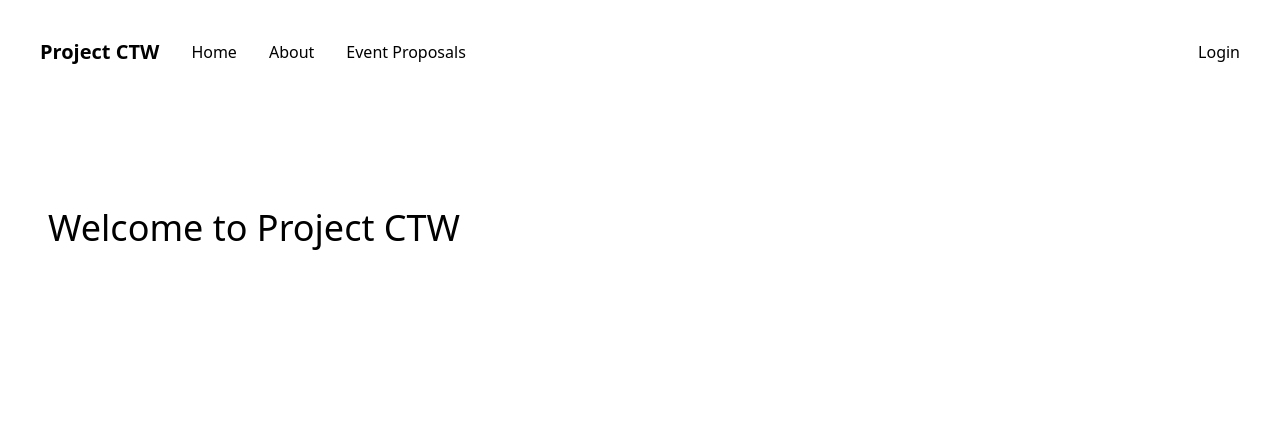
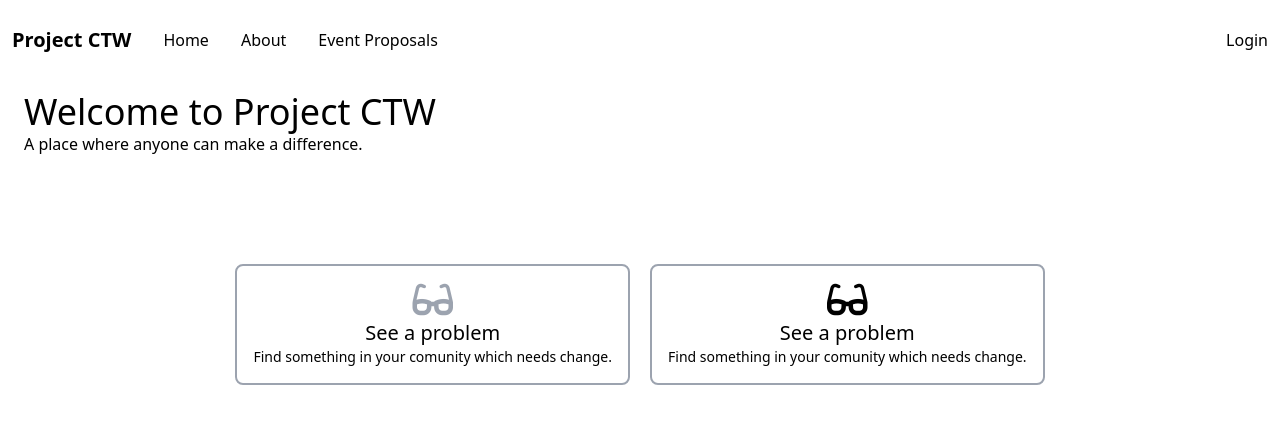
Before and after one commit to dl2574/projectCTW, a Django app: page / in a window 1280 px wide. Shown: the top 424 px of the page. Run offline with Django 4.2, Linux system fonts and the light colour scheme; some libraries are stand-ins or nearby versions.

Commit message:
Last update unknown

```diff
--- a/base/templates/base/home.html
+++ b/base/templates/base/home.html
@@ -2,7 +2,42 @@
 {% load static %}
 
 {% block content %}
-    <section class="">
+    <!-- Title / Hero Section -->
+    <section class="container h-40 m-3 mt-0">
         <h1 class="text-4xl">Welcome to Project CTW</h1>
+        <p class="">A place where anyone can make a difference.</p>
+    </section>
+    <!-- Explination Section -->
+    <section class="flex flex-col space-y-5 md:flex-row md:justify-center md:space-x-5 md:space-y-0">
+        <!-- A card for each step of the process-->
+        <div class="flex flex-col items-center text-center rounded-lg p-4 border-2 border-gray-400">
+            <!-- Image Portion -->
+            <div class="">
+                <i class="fa-solid fa-glasses text-4xl text-gray-400"></i>
+            </div>
+            <!-- Title Portion -->
+            <div class="">
+                <h3 class="text-xl">See a problem</h3>
+            </div>
+            <!-- Description Portion -->
+            <div class="">
+                <p class="text-sm">Find something in your comunity which needs change.</p>
+            </div>
+        </div>
+        <!-- A card for each step of the process-->
+        <div class="flex flex-col items-center text-center rounded-lg p-4 border-2 border-gray-400">
+            <!-- Image Portion -->
+            <div class="">
+                <i class="fa-solid fa-glasses text-4xl"></i>
+            </div>
+            <!-- Title Portion -->
+            <div class="">
+                <h3 class="text-xl">See a problem</h3>
+            </div>
+            <!-- Description Portion -->
+            <div class="">
+                <p class="text-sm">Find something in your comunity which needs change.</p>
+            </div>
+        </div>
     </section>
 {% endblock content %}
--- a/static/css/main.css
+++ b/static/css/main.css
@@ -615,6 +615,10 @@ video {
   right: 1.5rem;
 }
 
+.m-3 {
+  margin: 0.75rem;
+}
+
 .mx-auto {
   margin-left: auto;
   margin-right: auto;
@@ -638,6 +642,10 @@ video {
 
 .mb-2 {
   margin-bottom: 0.5rem;
+}
+
+.mt-0 {
+  margin-top: 0px;
 }
 
 .block {
@@ -678,6 +686,14 @@ video {
 
 .\!hidden {
   display: none !important;
+}
+
+.h-10 {
+  height: 2.5rem;
+}
+
+.h-40 {
+  height: 10rem;
 }
 
 .w-full {
@@ -726,6 +742,10 @@ video {
   justify-content: space-between;
 }
 
+.justify-items-center {
+  justify-items: center;
+}
+
 .space-y-6 > :not([hidden]) ~ :not([hidden]) {
   --tw-space-y-reverse: 0;
   margin-top: calc(1.5rem * calc(1 - var(--tw-space-y-reverse)));
@@ -742,6 +762,12 @@ video {
   --tw-space-y-reverse: 0;
   margin-top: calc(0.75rem * calc(1 - var(--tw-space-y-reverse)));
   margin-bottom: calc(0.75rem * var(--tw-space-y-reverse));
+}
+
+.space-y-5 > :not([hidden]) ~ :not([hidden]) {
+  --tw-space-y-reverse: 0;
+  margin-top: calc(1.25rem * calc(1 - var(--tw-space-y-reverse)));
+  margin-bottom: calc(1.25rem * var(--tw-space-y-reverse));
 }
 
 .self-end {
@@ -766,9 +792,27 @@ video {
   border-width: 1px;
 }
 
+.border-4 {
+  border-width: 4px;
+}
+
+.border-2 {
+  border-width: 2px;
+}
+
+.border-gray-400 {
+  --tw-border-opacity: 1;
+  border-color: rgb(156 163 175 / var(--tw-border-opacity));
+}
+
 .bg-white {
   --tw-bg-opacity: 1;
   background-color: rgb(255 255 255 / var(--tw-bg-opacity));
+}
+
+.bg-slate-400 {
+  --tw-bg-opacity: 1;
+  background-color: rgb(148 163 184 / var(--tw-bg-opacity));
 }
 
 .p-12 {
@@ -785,6 +829,10 @@ video {
 
 .p-4 {
   padding: 1rem;
+}
+
+.p-3 {
+  padding: 0.75rem;
 }
 
 .py-3\.5 {
@@ -825,6 +873,24 @@ video {
 .py-2 {
   padding-top: 0.5rem;
   padding-bottom: 0.5rem;
+}
+
+.py-6 {
+  padding-top: 1.5rem;
+  padding-bottom: 1.5rem;
+}
+
+.px-6 {
+  padding-left: 1.5rem;
+  padding-right: 1.5rem;
+}
+
+.pr-4 {
+  padding-right: 1rem;
+}
+
+.pl-4 {
+  padding-left: 1rem;
 }
 
 .text-center {
@@ -886,6 +952,11 @@ video {
   color: rgb(55 65 81 / var(--tw-text-opacity));
 }
 
+.text-gray-400 {
+  --tw-text-opacity: 1;
+  color: rgb(156 163 175 / var(--tw-text-opacity));
+}
+
 .shadow-lg {
   --tw-shadow: 0 10px 15px -3px rgb(0 0 0 / 0.1), 0 4px 6px -4px rgb(0 0 0 / 0.1);
   --tw-shadow-colored: 0 10px 15px -3px var(--tw-shadow-color), 0 4px 6px -4px var(--tw-shadow-color);
@@ -905,6 +976,11 @@ video {
 
 .drop-shadow-md {
   --tw-drop-shadow: drop-shadow(0 4px 3px rgb(0 0 0 / 0.07)) drop-shadow(0 2px 2px rgb(0 0 0 / 0.06));
+  filter: var(--tw-blur) var(--tw-brightness) var(--tw-contrast) var(--tw-grayscale) var(--tw-hue-rotate) var(--tw-invert) var(--tw-saturate) var(--tw-sepia) var(--tw-drop-shadow);
+}
+
+.drop-shadow {
+  --tw-drop-shadow: drop-shadow(0 1px 2px rgb(0 0 0 / 0.1)) drop-shadow(0 1px 1px rgb(0 0 0 / 0.06));
   filter: var(--tw-blur) var(--tw-brightness) var(--tw-contrast) var(--tw-grayscale) var(--tw-hue-rotate) var(--tw-invert) var(--tw-saturate) var(--tw-sepia) var(--tw-drop-shadow);
 }
 
@@ -1007,4 +1083,20 @@ video {
   .md\:flex-row {
     flex-direction: row;
   }
+
+  .md\:justify-center {
+    justify-content: center;
+  }
+
+  .md\:space-x-5 > :not([hidden]) ~ :not([hidden]) {
+    --tw-space-x-reverse: 0;
+    margin-right: calc(1.25rem * var(--tw-space-x-reverse));
+    margin-left: calc(1.25rem * calc(1 - var(--tw-space-x-reverse)));
+  }
+
+  .md\:space-y-0 > :not([hidden]) ~ :not([hidden]) {
+    --tw-space-y-reverse: 0;
+    margin-top: calc(0px * calc(1 - var(--tw-space-y-reverse)));
+    margin-bottom: calc(0px * var(--tw-space-y-reverse));
+  }
 }
--- a/templates/base.html
+++ b/templates/base.html
@@ -6,16 +6,18 @@
     <meta http-equiv="X-UA-Compatible" content="IE=edge">
     <meta name="viewport" content="width=device-width, initial-scale=1.0">
     <title>Project CTW</title>
-    <link rel="stylesheet" href="{% static 'css/main.css' %}"
+    <link rel="stylesheet" href="{% static 'css/main.css' %}">
+    <script src="https://kit.fontawesome.com/b787fe3984.js" crossorigin="anonymous"></script>
 </head>
 <body hx-headers='{"X-CSRFToken": "{{ csrf_token }}"}'>
     {% include 'navbar.html' %}
-    <main class="flex flex-col justify-center w-full mt-14 p-12">
+    <main class="container flex flex-col justify-center mx-auto p-3">
         {% block content %}
         {% endblock content %}
     </main>
 
     <script src="{% static 'js/htmx.min.js' %}"></script>
     <script src="{% static 'js/main.js' %}"></script>
+
 </body>
 </html>
--- a/templates/navbar.html
+++ b/templates/navbar.html
@@ -2,13 +2,13 @@
 
 <header class="">
     <!-- Navbar -->
-    <nav class="relative container mx-auto p-6">
+    <nav class="relative container mx-auto p-3">
         <!-- Flex container -->
         <div class="flex flex-row-reverse justify-between items-center md:flex-row">
             <!-- Left Menu -->
             <ul class="hidden list-none items-center flex-row md:flex">
                 <li class="">
-                    <a class="block text-center text-xl font-bold py-3.5 px-4" href="{% url 'home' %}">Project CTW</a>
+                    <a class="block text-center text-xl font-bold py-3.5 pr-4" href="{% url 'home' %}">Project CTW</a>
                 </li>
                 <li class="">
                     <a class="block text-center py-3.5 px-4 hover:text-third" href="{% url 'home' %}">Home</a>
@@ -30,12 +30,12 @@
                         <a class="block text-center py-3.5 px-4 hover:text-third" href="{% url 'profile' request.user.id %}">Profile</a>
                     </li>
                     <li class="">
-                        <a class="block text-center py-3.5 px-4 hover:text-third" href="{% url 'logout' %}">Logout</a>
+                        <a class="block text-center py-3.5 pl-4 hover:text-third" href="{% url 'logout' %}">Logout</a>
                     </li>
 
                 {% else %}
                     <li class="justify-end">
-                        <a class="block text-center py-3.5 px-4 hover:text-third" href="{% url 'login' %}">Login</a>
+                        <a class="block text-center py-3.5 pl-4 hover:text-third" href="{% url 'login' %}">Login</a>
                     </li>
                 {% endif %}
             </ul>
@@ -45,20 +45,20 @@
                 <span class="hamburger-middle"></span>
                 <span class="hamburger-bottom"></span>
             </button>
-            <a class="block text-center text-xl font-bold py-3.5 px-4 md:hidden" href="{% url 'home' %}">Project CTW</a>
+            <a class="block text-center text-xl font-bold py-3.5 pr-4 md:hidden" href="{% url 'home' %}">Project CTW</a>
         </div>
         <!-- Mobile Menu -->
         <div class="md:hidden">
             <div id="menu" class="absolute flex-col items-center self-end hidden py-8 mt-10 space-y-6 bg-white sm:w-auto sm:self-center left-6 right-6 drop-shadow-md">
-                <a class="" href="{% url 'home' %}">Home</a>
-                <a class="" href="{% url 'about' %}">About</a>
-                <a class="" href="{% url 'proposals' %}">Event Proposals</a>
+                <a class="block text-center py-2 px-4" href="{% url 'home' %}">Home</a>
+                <a class="block text-center py-2 px-4" href="{% url 'about' %}">About</a>
+                <a class="block text-center py-2 px-4" href="{% url 'proposals' %}">Event Proposals</a>
                 {% if request.user.is_authenticated %}
-                    <a class="" href="{% url 'createEvent' %}">Propose Event</a>
-                    <a class="" href="{% url 'profile' request.user.id %}">Profile</a>
-                    <a class="" href="{% url 'logout' %}">Logout</a>
+                    <a class="block text-center py-2 px-4" href="{% url 'createEvent' %}">Propose Event</a>
+                    <a class="block text-center py-2 px-4" href="{% url 'profile' request.user.id %}">Profile</a>
+                    <a class="block text-center py-2 px-4" href="{% url 'logout' %}">Logout</a>
                 {% else %}
-                    <a class="" href="{% url 'login' %}">Login</a>
+                    <a class="block text-center py-2 px-4" href="{% url 'login' %}">Login</a>
                 {% endif %}
             <div>
         </div>
```
Also changed, not shown: 1 other file.
